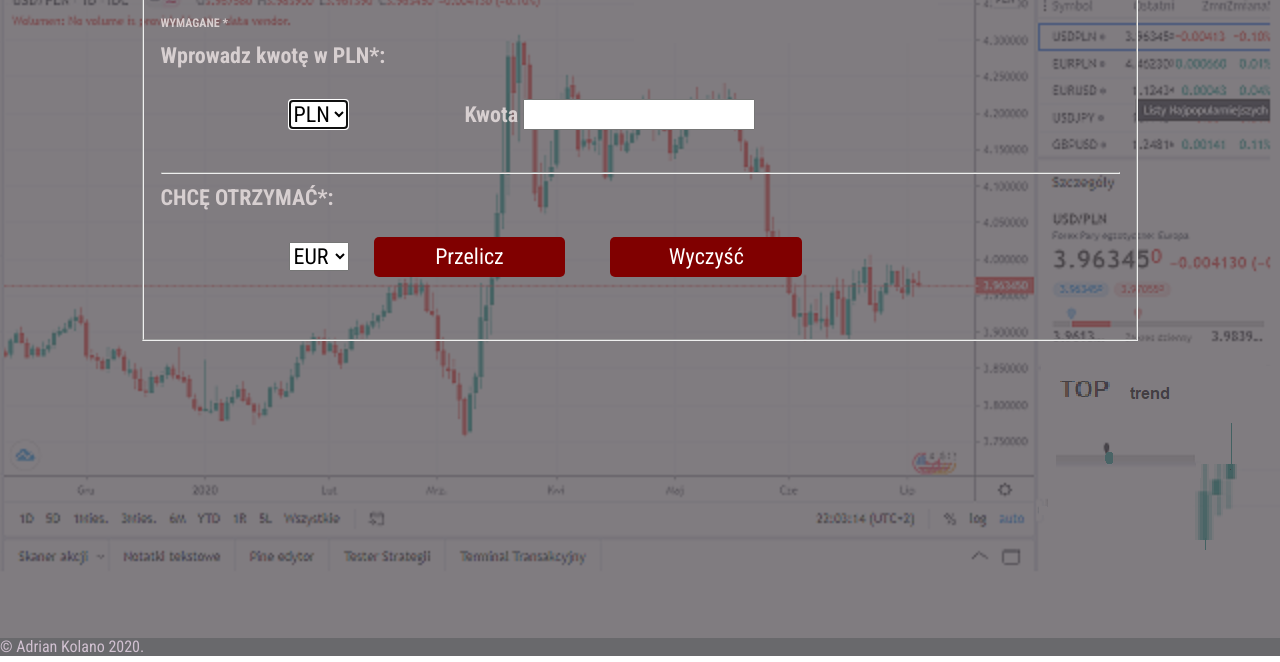
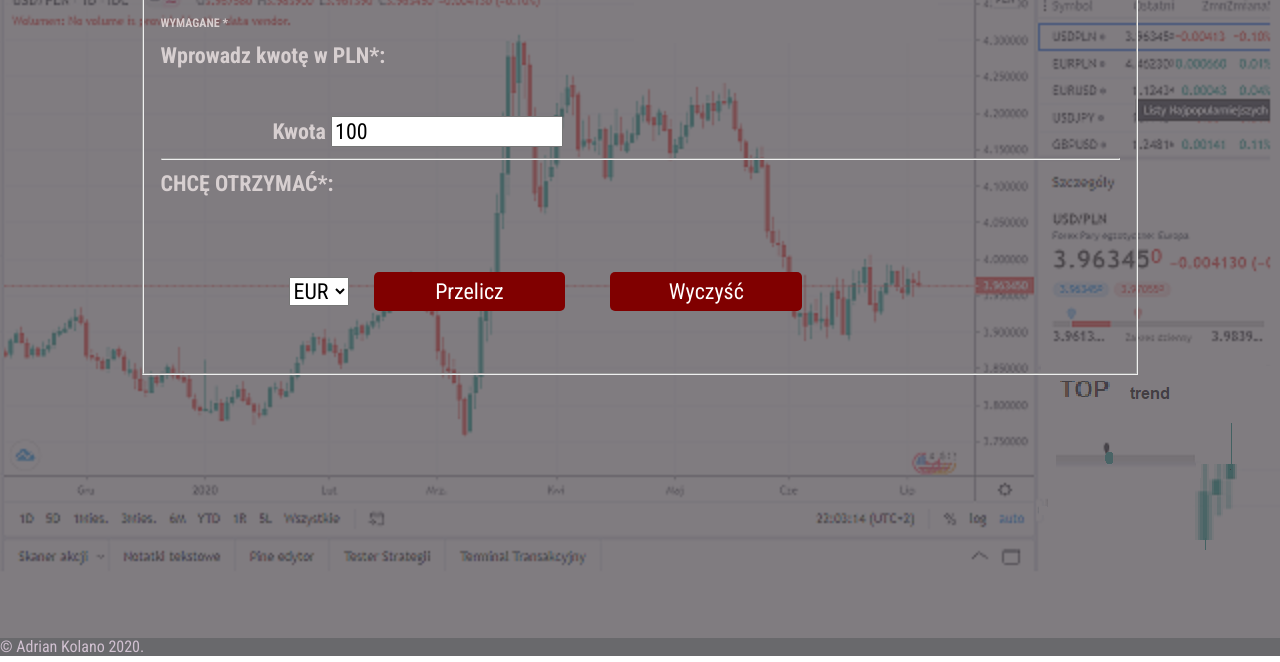
Before and after one commit to KOLANOADRIAN/currency-calculator, a plain HTML site: page index.html in a window 1280 px wide. Shown: the part 138-800 px from the top of the page. Drawn offline with nearby package versions, Linux system fonts and the light colour scheme.

Commit message:
changes...

```diff
--- a/form.css
+++ b/form.css
@@ -31,7 +31,7 @@ li {
 .form__labelCaption {
     display: inline-block;
     width: 100%;
-    margin-right: 5px;
+    margin-bottom: 3rem;
 }
 
 
--- a/index.html
+++ b/index.html
@@ -4,7 +4,7 @@
 <head>
     <meta charset="UTF-8">
     <meta name="viewport" content="width=device-width, initial-scale=1.0">
-    <meta property="og:image" content="exchange.png">
+    <meta property="og:image" content="foto4og.jpg">
     <title>wymiana walut</title>
     <link rel="icon" type="image/png" sizes="16x16" href="./favicon-16x16.png">
     <link rel="stylesheet" href="https://cdnjs.cloudflare.com/ajax/libs/normalize/8.0.1/normalize.min.css"
@@ -28,25 +28,19 @@
                 <p class="form__caption">WYMAGANE *</p>
                 <label class="form__label">
                     <span class="form__labelCaption">Wprowadz kwotę w PLN*:</span>
-                    <select class="form__selectStart Js--form__selectStart">
-                        <!-- <option value="EUR">EUR</option>
-                        <option value="USD">USD</option>
-                        <option value="JUP">JPY</option> -->
-                        <option value="PLN">PLN</option>
-                    </select>
                 </label>
                 <label class="form__inputLabel"> Kwota
-                    <input class="Js--form__labelInput" value="" required type=" number" step="any" name="hight"
+                    <input class="Js--form__labelInput" value="100" required type=" number" step="any" name="PLN"
                         minlength="2">
                 </label>
                 <hr>
                 <label class="form__label">
                     <span class="form__labelCaption">CHCĘ OTRZYMAĆ*:</span>
                     <select class="label__selectFinish Js--label__selectFinish">
-                        <!-- <option value="PLN" >PLN</option> -->
                         <option value="EUR">EUR</option>
                         <option value="USD">USD</option>
                         <option value="GBP">GBP</option>
+                        <option value="BTC">BTC</option>
                     </select>
                 </label>
                 <button class="form__button">Przelicz</button>
--- a/script.js
+++ b/script.js
@@ -1,4 +1,9 @@
-console.log("Cześć Developerze :)");
+{
+    const welcome = () => {
+        console.log("Cześć :)");
+    }
+    welcome();
+
 
     let container__form = document.querySelector(".Js--container__form");
     let form__selectStart = document.querySelector(".Js--form__selectStart");
@@ -32,7 +37,7 @@ container__form.addEventListener("submit", (event) => {
                 break;
         }
 
-    resultValue.innerText = `${money__toExchange} PLN = ${finalResult.toFixed(
-        2
-    )} ${you__want}`;
+        resultValue.innerText = `${money__toExchange} PLN = ${finalResult.toFixed(2)} ${you__want}`;
     });
+
+}
```
Also changed, not shown: code.4readme.jpg (added), exchange.png (deleted), foto4og.jpg (added), screan.png (added). Lines whose indentation alone changed are shown as unchanged.
